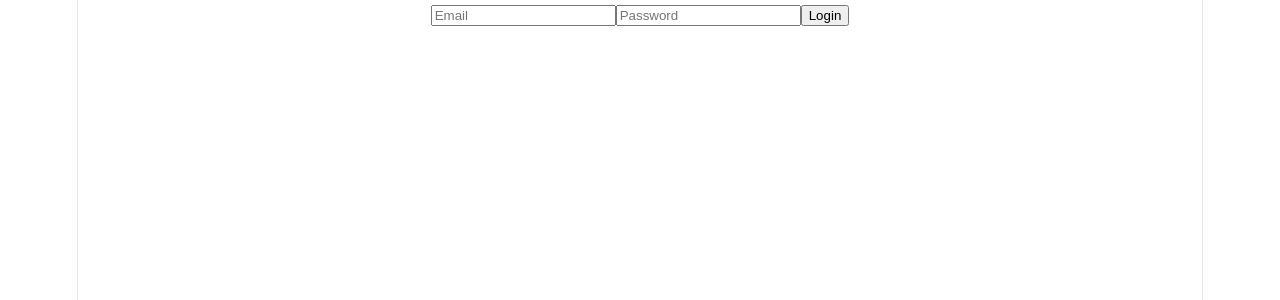
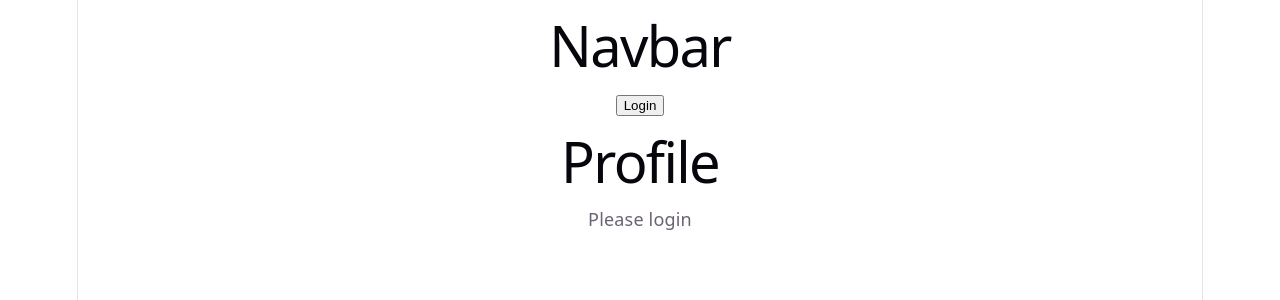
Before and after one commit to Iflaqbhat/react-restart, a React (Vite) app: page / in a window 1280 px wide. Shown: the top 300 px of the page. Built offline with nearby package versions, Linux system fonts and the light colour scheme.

Commit message:
context api

```diff
--- a/src/App.jsx
+++ b/src/App.jsx
@@ -1,60 +1,21 @@
-import React, { useState } from 'react'
+import React from 'react'
+
+import Navbar from './components/ Navbar'
+import Profile from './components/Profile'
+
+import AuthProvider from './context/AuthContext'
 
 function App() {
 
-  const [email, setEmail] = useState("");
-  const [password, setPassword] = useState("");
+  return (
 
-  async function handleLogin(e) {
+    <AuthProvider>
 
-    e.preventDefault();
+      <Navbar />
 
-    const response = await fetch(
-      "http://localhost:3000/login",
-      {
-        method: "POST",
+      <Profile />
 
-        headers: {
-          "Content-Type": "application/json"
-        },
-
-        body: JSON.stringify({
-          email,
-          password
-        })
-
-      }
-
-    );
-    alert("Login successful!")
-
-    const data = await response.json();
-
-    console.log(data);
-  }
-
-  return (
-    <form onSubmit={handleLogin}>
-
-      <input
-        type="email"
-        placeholder="Email"
-        value={email}
-        onChange={(e) => setEmail(e.target.value)}
-      />
-
-      <input
-        type="password"
-        placeholder="Password"
-        value={password}
-        onChange={(e) => setPassword(e.target.value)}
-      />
-  {  console.log("Rendered")}
-      <button type="submit">
-        Login
-      </button>
-
-    </form>
+    </AuthProvider>
   )
 }
 
--- /dev/null
+++ b/src/components/ Navbar.jsx
@@ -0,0 +1,31 @@
+import React, { useContext } from 'react'
+
+import { AuthContext } from '../context/AuthContext'
+
+function Navbar() {
+
+  const { user, login, logout } =
+    useContext(AuthContext);
+
+  return (
+    <div>
+
+      <h1>Navbar</h1>
+
+      {
+        user ? (
+          <button onClick={logout}>
+            Logout
+          </button>
+        ) : (
+          <button onClick={login}>
+            Login
+          </button>
+        )
+      }
+
+    </div>
+  )
+}
+
+export default Navbar
--- /dev/null
+++ b/src/components/Profile.jsx
@@ -0,0 +1,32 @@
+import React, { useContext } from 'react'
+
+import { AuthContext } from '../context/AuthContext'
+
+function Profile() {
+
+  const { user } = useContext(AuthContext);
+
+  return (
+    <div>
+
+      <h1>Profile</h1>
+
+      {
+        user ? (
+          <div>
+
+            <p>{user.name}</p>
+
+            <p>{user.email}</p>
+
+          </div>
+        ) : (
+          <p>Please login</p>
+        )
+      }
+
+    </div>
+  )
+}
+
+export default Profile
--- /dev/null
+++ b/src/context/AuthContext.jsx
@@ -0,0 +1,37 @@
+import React, { createContext, useState } from 'react'
+
+export const AuthContext = createContext();
+
+function AuthProvider({ children }) {
+
+  const [user, setUser] = useState(null);
+
+  function login() {
+
+    setUser({
+      name: "Iflaq",
+      email: "iflaq@gmail.com"
+    });
+  }
+
+  function logout() {
+    setUser(null);
+  }
+
+  return (
+
+    <AuthContext.Provider
+      value={{
+        user,
+        login,
+        logout
+      }}
+    >
+
+      {children}
+
+    </AuthContext.Provider>
+  )
+}
+
+export default AuthProvider
```
